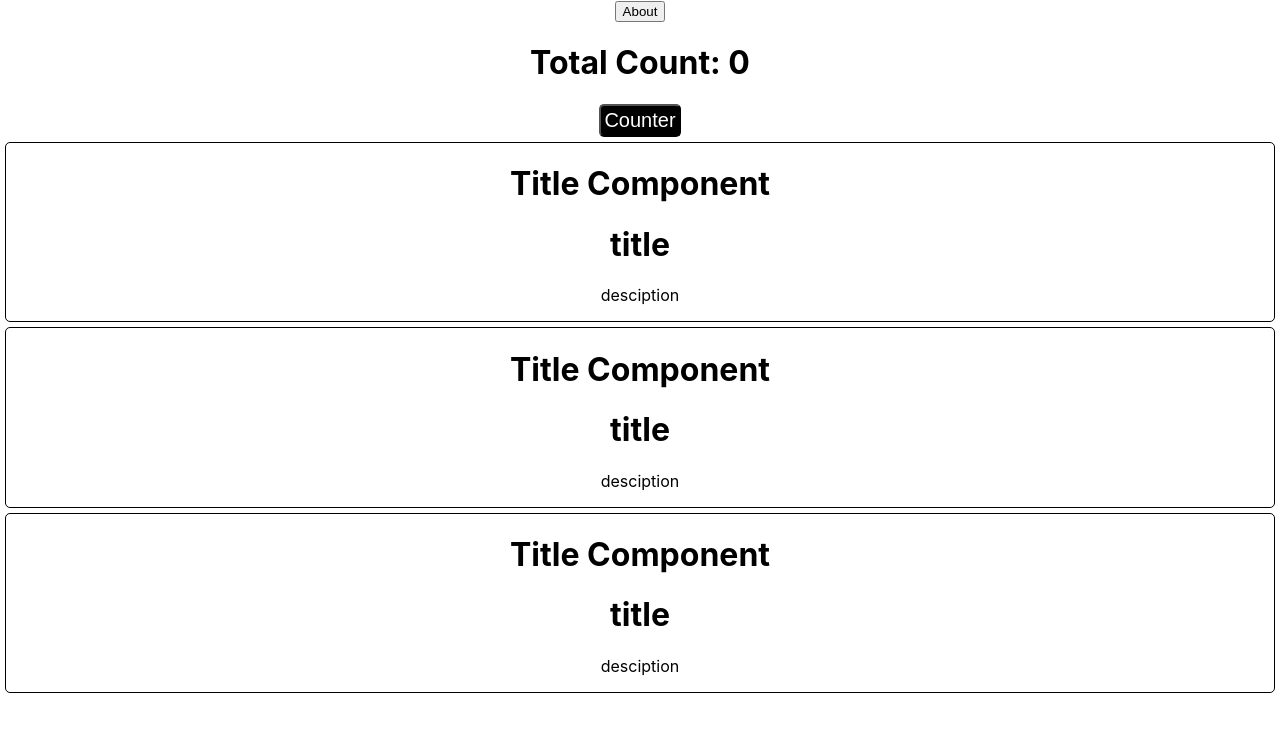
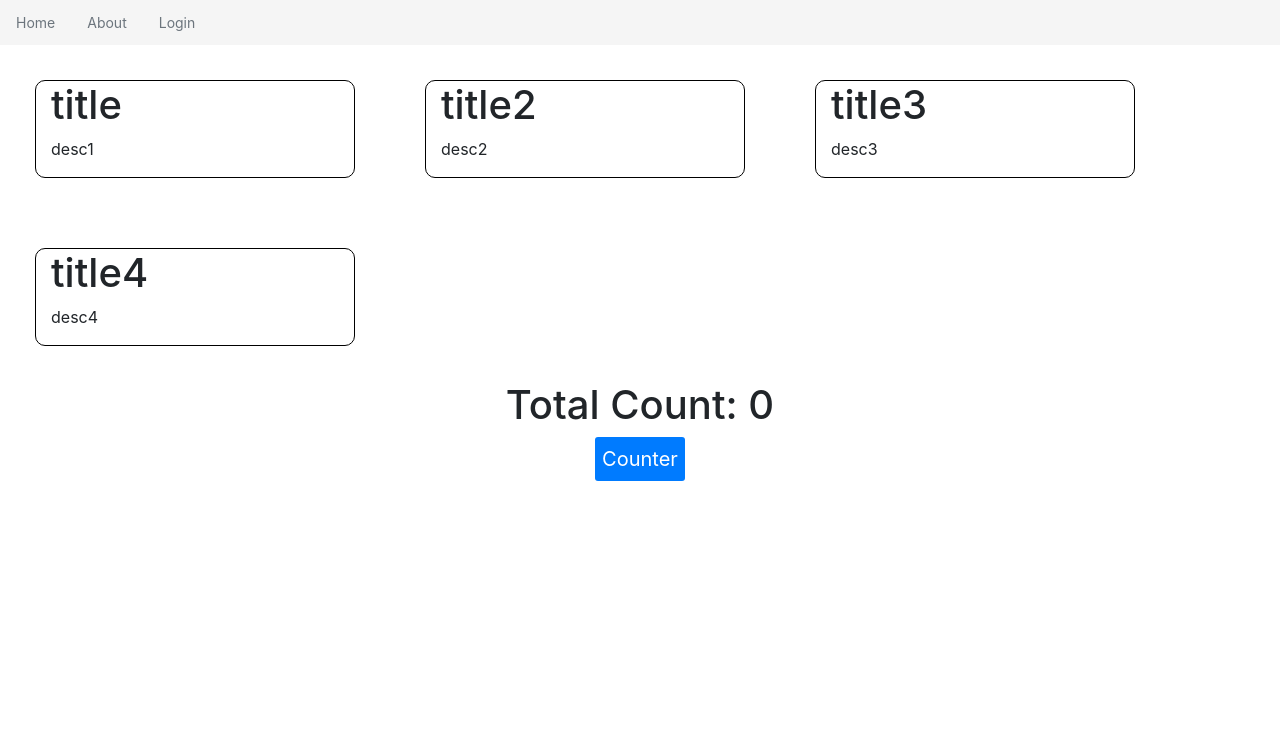
Before and after one commit to SanghaviHarshPankajkumar/React_practice, a React (Create React App) app: page / in a window 1280 px wide. Shown: the top 732 px of the page. Built offline with nearby package versions, Linux system fonts and the light colour scheme.

Commit message:
Day-6,Day-7 task finished..

```diff
--- a/public/index.html
+++ b/public/index.html
@@ -15,6 +15,9 @@
       user's mobile device or desktop. See https://developers.google.com/web/fundamentals/web-app-manifest/
     -->
     <link rel="manifest" href="%PUBLIC_URL%/manifest.json" />
+    <link rel="stylesheet" href="https://stackpath.bootstrapcdn.com/bootstrap/4.1.0/css/bootstrap.min.css"
+integrity="sha384-9gVQ4dYFwwWSjIDZnLEWnxCjeSWFphJiwGPXr1jddIhOegiu1FwO5qRGvFXOdJZ4"
+crossorigin="anonymous">
     <!--
       Notice the use of %PUBLIC_URL% in the tags above.
       It will be replaced with the URL of the `public` folder during the build.
@@ -28,6 +31,17 @@
   </head>
   <body>
     <noscript>You need to enable JavaScript to run this app.</noscript>
+    <script src="https://code.jquery.com/jquery-3.3.1.slim.min.js"
+integrity="sha384-q8i/X+965DzO0rT7abK41JStQIAqVgRVzpbzo5smXKp4YfRvH+8abtTE1Pi6jizo"
+crossorigin="anonymous"></script>
+
+<script src="https://cdnjs.cloudflare.com/ajax/libs/popper.js/1.14.0/umd/popper.min.js"
+integrity="sha384-cs/chFZiN24E4KMATLdqdvsezGxaGsi4hLGOzlXwp5UZB1LY//20VyM2taTB4QvJ"
+crossorigin="anonymous"></script>
+
+<script src="https://stackpath.bootstrapcdn.com/bootstrap/4.1.0/js/bootstrap.min.js"
+integrity="sha384-uefMccjFJAIv6A+rW+L4AHf99KvxDjWSu1z9VI8SKNVmz4sk7buKt/6v9KI65qnm"
+crossorigin="anonymous"></script>
     <div id="root"></div>
     <!--
       This HTML file is a template.
--- a/src/App.css
+++ b/src/App.css
@@ -1,5 +1,7 @@
 .App {
   text-align: center;
+  display: flex;
+  flex-direction: column;
 }
 
 .App-logo {
@@ -14,12 +16,12 @@
 }
 
 .App-header {
-  background-color: #282c34;
-  min-height: 100vh;
+  background-color: whitesmoke;
+  min-height: 3vh;
   display: flex;
-  flex-direction: column;
-  align-items: center;
-  justify-content: center;
+  flex-direction: row;
+  align-items: left;
+  justify-content: left;
   font-size: calc(10px + 2vmin);
   color: white;
 }
--- a/src/App.js
+++ b/src/App.js
@@ -5,15 +5,23 @@ import Home from './pages/Home';
 
 function App() {
   const [home,setHome] = useState(true);
-
+  const [login,setLogin] = useState(false);
     if (home) {
     return (  <div className='App'>
-      <button onClick={()=> setHome(false)}>About</button>
-       <Home/>
+      <div className='App-header'>
+      <button  className="btn-outline-secondary btn-sm m-2" onClick={()=> {setHome(true); setLogin(false)}}>Home</button>
+      <button className='btn-outline-secondary btn-sm m-2' onClick={()=> {setHome(false); setLogin(false)}}>About</button>
+      <button className='btn-outline-secondary btn-sm m-2 ' onClick={()=> {setHome(true); setLogin(true)}}>Login</button>
+       </div>
+       <Home isLogin={login}/>
        </div>);
     } else {
       return (<div className='App'>
-        <button onClick={()=> setHome(true)}>Home</button>
+              <div className='App-header'>
+        <button  className="btn-outline-secondary btn-sm m-2" onClick={()=> {setHome(true); setLogin(false)}}>Home</button>
+        <button className='btn-outline-secondary btn-sm m-2' onClick={()=> {setHome(false); setLogin(false)}}>About</button>
+        <button className='btn-outline-secondary btn-sm m-2' onClick={()=> {setHome(true); setLogin(true)}}>Login</button>
+        </div>
          <About/>
       </div>);
 
--- a/src/components/Counter.js
+++ b/src/components/Counter.js
@@ -10,11 +10,12 @@ export class Counter extends Component {
 
   render() {
     const btn={
-        padding:'3px',
-        borderRadius:'5px',
+        padding:'7px',
+        borderRadius:'3px',
         fontSize:'20px',
-        backgroundColor:'black',
-        color:'white'
+        backgroundColor:'#007BFF',
+        color:'white',
+
     }
     return (
       <div>
--- /dev/null
+++ b/src/components/List.js
@@ -0,0 +1,43 @@
+import React from 'react'
+import Title from './Title';
+
+export default function List() {
+    const list = [{
+        id: 1,
+        title: 'title',
+        description: 'desc1',
+     },
+     {
+        id:2,
+        title:'title2',
+        description:'desc2',
+     },
+    {
+        id:3,
+        title:'title3',
+        description:'desc3'
+    },
+    {
+        id:4,
+        title:'title4',
+        description:'desc4',
+    }
+
+];
+ const style1={
+    display:'flex',
+    width:'100%',
+    height:'auto',
+    flexWrap:'wrap',
+ }
+    return (
+        <div  style={style1}>
+            {
+                list.map((item) => {
+                   return  <Title key = {item.id} title={item.title} description={item.description} />
+                })
+            }
+
+        </div>
+    )
+}
--- /dev/null
+++ b/src/components/LoginForm.css
@@ -0,0 +1,46 @@
+.login-form {
+    display: flex;
+    flex-direction: column;
+    align-items: center;
+    margin-top: 50px;
+  }
+
+  h2 {
+    font-size: 24px;
+    margin-bottom: 30px;
+  }
+
+  .input-field {
+    display: flex;
+    flex-direction: column;
+    align-items: flex-start;
+    margin-bottom: 20px;
+  }
+
+  label {
+    font-size: 16px;
+    margin-bottom: 5px;
+  }
+
+  input {
+    padding: 10px;
+    border-radius: 5px;
+    border: 1px solid #ccc;
+    width: 300px;
+    font-size: 16px;
+  }
+
+  button {
+    background-color: #007bff;
+    color: #fff;
+    padding: 10px 20px;
+    border-radius: 5px;
+    border: none;
+    cursor: pointer;
+    font-size: 16px;
+    transition: all 0.2s;
+  }
+
+  button:hover {
+    background-color: #0069d9;
+  }
--- /dev/null
+++ b/src/components/LoginForm.js
@@ -0,0 +1,57 @@
+import React, { useState } from "react";
+
+import './LoginForm.css';
+function LoginForm() {
+  const [username, setUsername] = useState("");
+  const [password, setPassword] = useState("");
+  const [email, setEmail] = useState("");
+
+  const handleSubmit = (event) => {
+    event.preventDefault();
+alert(`Username: ${username}\nPassword: ${password}\nEmail: ${email}`)
+
+  };
+
+  return (
+    <form className="login-form" onSubmit={handleSubmit}>
+      <h2>Login Form</h2>
+
+      <div className="input-field">
+        <label htmlFor="username">Username:</label>
+        <input
+          type="text"
+          id="username"
+          value={username}
+          onChange={(event) => setUsername(event.target.value)}
+          required
+        />
+      </div>
+
+      <div className="input-field">
+        <label htmlFor="password">Password:</label>
+        <input
+          type="password"
+          id="password"
+          value={password}
+          onChange={(event) => setPassword(event.target.value)}
+          required
+        />
+      </div>
+
+      <div className="input-field">
+        <label htmlFor="email">Email:</label>
+        <input
+          type="email"
+          id="email"
+          value={email}
+          onChange={(event) => setEmail(event.target.value)}
+          required
+        />
+      </div>
+
+      <button type="submit">Submit</button>
+    </form>
+  );
+}
+
+export default LoginForm;
--- /dev/null
+++ b/src/components/Title.css
@@ -0,0 +1,14 @@
+.container{
+    border:1px solid black;
+    margin: 35px;
+    border-radius:10px;
+    display: flex;
+   text-align: left;
+    flex-direction: column;
+    width: 25%;
+}
+.p{
+
+    display: block;
+
+}
--- a/src/components/Title.js
+++ b/src/components/Title.js
@@ -1,11 +1,9 @@
 import React from 'react'
-
+import './Title.css';
 export default function Title({title,description}) {
-    const style1 = {border:'1px solid black',margin:'5px', borderRadius:'5px'};
 
   return (
-    <div style={style1}>
-    <h1>Title Component</h1>
+    <div className='container'>
     <h1>{title}</h1>
     <p>{description}</p>
     </div>
--- a/src/pages/Home.js
+++ b/src/pages/Home.js
@@ -1,25 +1,41 @@
 import React, { Component } from 'react'
 import Counter from '../components/Counter';
-import Title from '../components/Title'
+import List from '../components/List';
+import LoginForm from '../components/LoginForm';
+// import Title from '../components/Title'
 
 export default class Home extends Component {
 
 	constructor(props) {
 		super(props);
 		this.state = {
-          title:'title',
-          description:'desciption'
+			title: 'title',
+			description: 'desciption',
 		};
+	}
+	style={
+      display:'flex',
+	  justifyContent:'center',
+	  alignItem:'center',
+	  flexDirection: 'column'
 	}
 	render() {
 
 		return (
-      <div>
-        <Counter/>
-         <Title title ={this.state.title} description = {this.state.description}/>
+			<div >
+				{this.props.isLogin?
+				(<LoginForm/>):
+              (<div style={this.style}>
+				<List />
+				<Counter />
+			</div>)
+			}
+           {/* <Title title ={this.state.title} description = {this.state.description}/>
              <Title title={this.state.title} description ={this.state.description}  />
-      <Title title={this.state.title} description={this.state.description}/>
+			<Title title={this.state.title} description={this.state.description}/> */}
+
 		</div>
+
 
 		)
 	}
```
Lines whose indentation alone changed are shown as unchanged.
